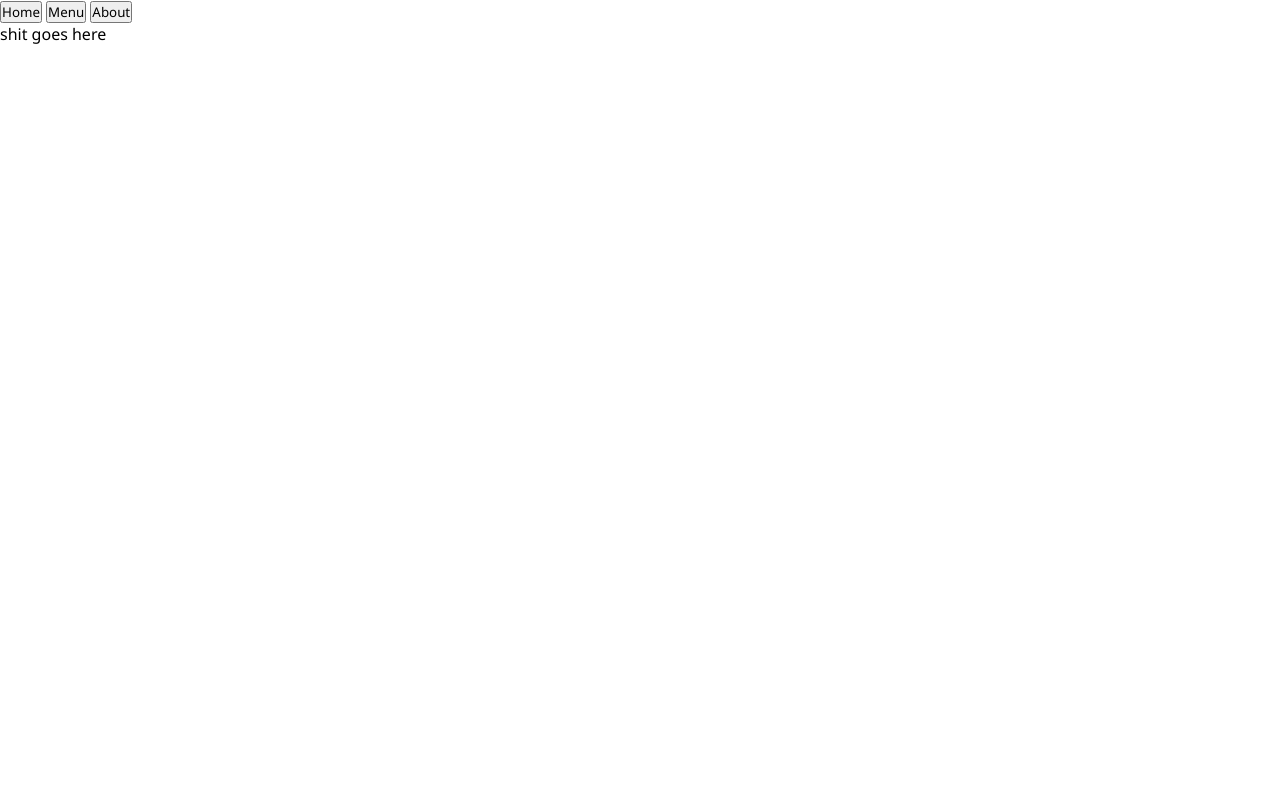
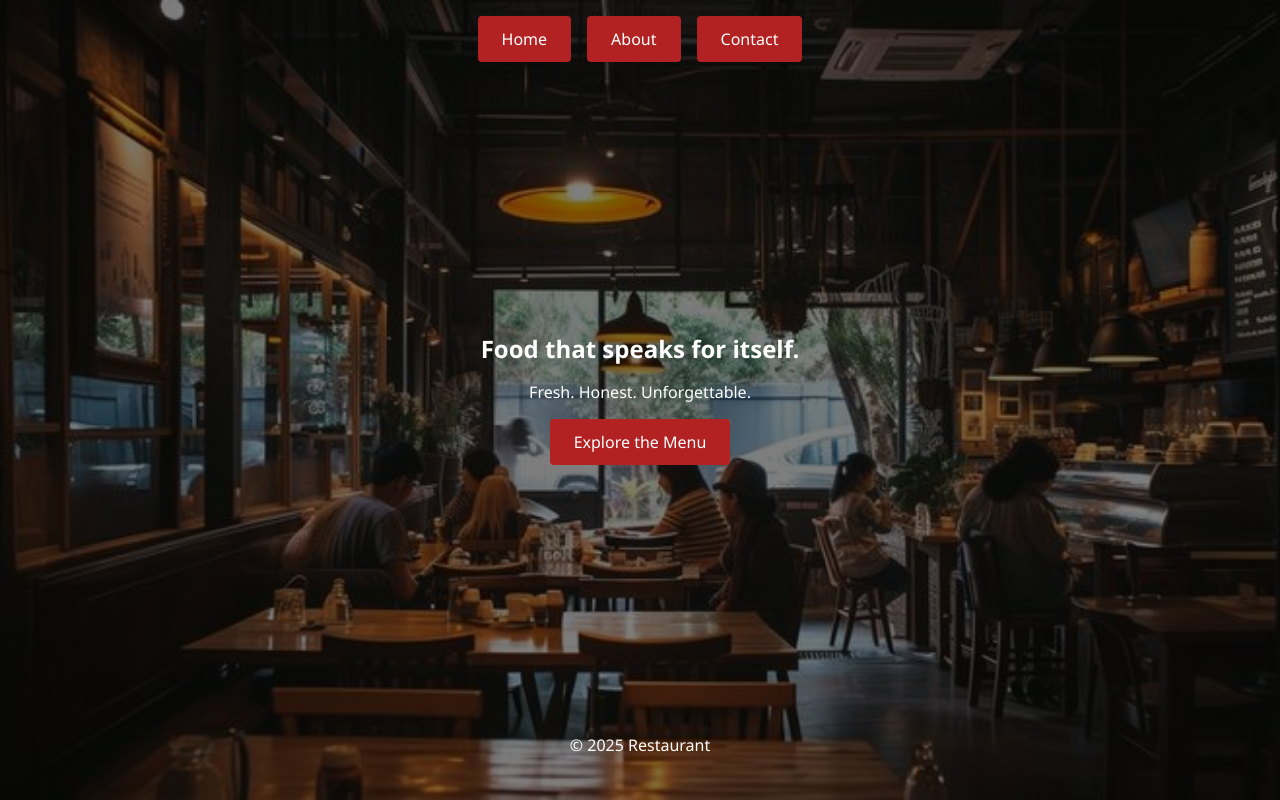
Before and after one commit to lolol0918/odin-restaurant-page, a website built with webpack: page src/index.html in a window 1280 px wide. Built offline with nearby package versions, Linux system fonts and the light colour scheme.

Commit message:
added bg to the homepage
still hardcoded to the html file going to change it to javascript next

```diff
--- a/src/index.html
+++ b/src/index.html
@@ -5,15 +5,25 @@
         <meta name="viewport" content="width=device-width, initial-scale=1.0">
         <title>Document</title>
     </head>
-    <body>
+    <body class="home">
         <header>
-            <nav>
+            <nav class="navbar">
                 <button>Home</button>
-                <button>Menu</button>
                 <button>About</button>
+                <button>Contact</button>
             </nav>
         </header>
-
-        <div id="content">shit goes here</div>
+        <div id="content">
+            <section class="hero">
+                <h1 class="hero-title">Food that speaks for itself.</h1>
+                <!-- BIG text -->
+                <p class="hero-subtitle">Fresh. Honest. Unforgettable.</p>
+                <!-- SMALL text -->
+                <button>Explore the Menu</button>
+            </section>
+        </div>
+        <footer class="footer">
+            <p>&copy; 2025 Restaurant</p>
+        </footer>
     </body>
 </html>
--- a/src/style/style.css
+++ b/src/style/style.css
@@ -4,3 +4,87 @@
     box-sizing: border-box;
     font-family: 'Segoe UI', Tahoma, Geneva, Verdana, sans-serif;
 }
+
+:root {
+    --color-primary: #2C2C2C;
+    /* Charcoal */
+    --color-secondary: #B22222;
+    /* Firebrick Red */
+    --color-highlight: #F4A261;
+    /* Warm Orange */
+    --color-light: #FAF3E0;
+    /* Cream */
+    --color-text-dark: #333333;
+    /* Dark text */
+    --color-text-light: #FFFFFF;
+    /* Light text */
+}
+
+body {
+    min-height: 100vh;
+    background-color: var(--color-primary);
+    color: var(--color-text-light);
+}
+
+button {
+    background-color: var(--color-secondary);
+    /* firebrick red */
+    color: var(--color-text-light);
+    /* white text */
+    border: none;
+    padding: 0.75rem 1.5rem;
+    font-size: 1rem;
+    border-radius: 4px;
+    cursor: pointer;
+    transition: background 0.3s ease, transform 0.2s ease;
+}
+
+button:hover {
+    background-color: var(--color-highlight);
+    /* warm orange */
+    transform: translateY(-2px);
+}
+
+button:active {
+    transform: translateY(0);
+    /* press effect */
+    background-color: var(--color-primary);
+    /* charcoal */
+}
+
+body.home {
+    background: linear-gradient(
+      rgba(0, 0, 0, 0.5),   /* top overlay */
+      rgba(0, 0, 0, 0.5)    /* bottom overlay */
+    ),
+    url("/src/assets/images/hero.jpeg");
+    background-size: cover;
+    background-position: center;
+    background-repeat: no-repeat;
+}
+
+.navbar {
+    display: flex;
+    justify-content: center;
+    gap: 1rem;
+    padding: 1rem;
+}
+
+.hero {
+    min-height: 80vh;
+    display: flex;
+    flex-direction: column;
+    justify-content: center;
+    align-items: center;
+    text-align: center;
+    gap: 1rem;
+}
+
+
+.footer {
+    color: var(--color-text-light);
+    text-align: center;
+    padding: 1rem;
+    width: 100%;
+    bottom: 0;
+}
--- a/webpack.config.js
+++ b/webpack.config.js
@@ -16,6 +16,10 @@ module.exports = {
         test: /\.css$/i,       // look for .css files
         use: ["style-loader", "css-loader"], // process them with these
       },
+      {
+        test: /\.(png|jpe?g|gif|svg)$/i,
+        type: "asset/resource", // built-in in Webpack 5
+      },
     ],
   },
   plugins: [
@@ -26,5 +30,5 @@ module.exports = {
   devServer: {
     static: "./dist", // tell dev server to serve files from dist
     open: true,       // auto-open browser when running `npx webpack serve`
-  },
+  }
 };
```
Also changed, not shown: src/assets/images/hero.jpeg (added).
